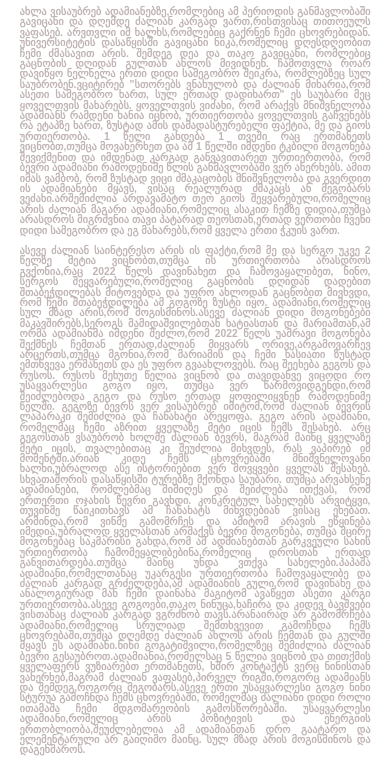
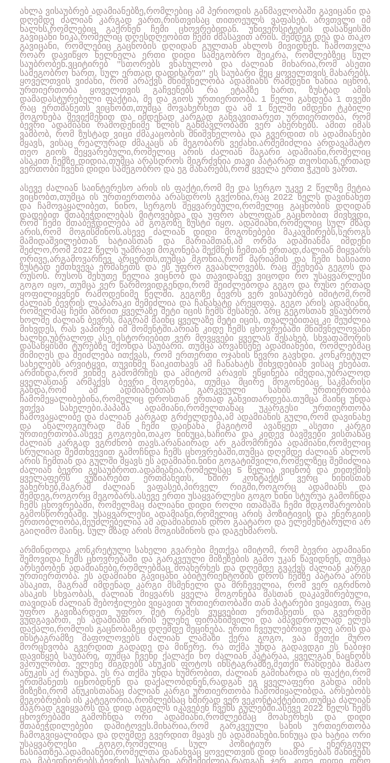
Before and after one commit to murobedianidze/ucvheulochanaxati, a plain HTML site: page contact.html in a window 390 px wide. Shown: the part 78-841 px from the top of the page. Drawn offline with Linux system fonts and the light colour scheme; a web font is replaced by a local one.

Commit message:
add mobile.css

```diff
--- a/css/mobile.css
+++ b/css/mobile.css
@@ -30,7 +30,7 @@
     .section2_text{
         width: 90%;
         margin: 10px auto 0 auto;
-        font-size: 0.65rem;
+        font-size: 0.55rem;
     }
     h1 {
         font-size: 2rem;
@@ -50,7 +50,6 @@
     article {
         padding: 43px 0 88px 0;
     }
-
     h2 {
         font-size: 1.5rem;
         margin-bottom: 56px;
```
